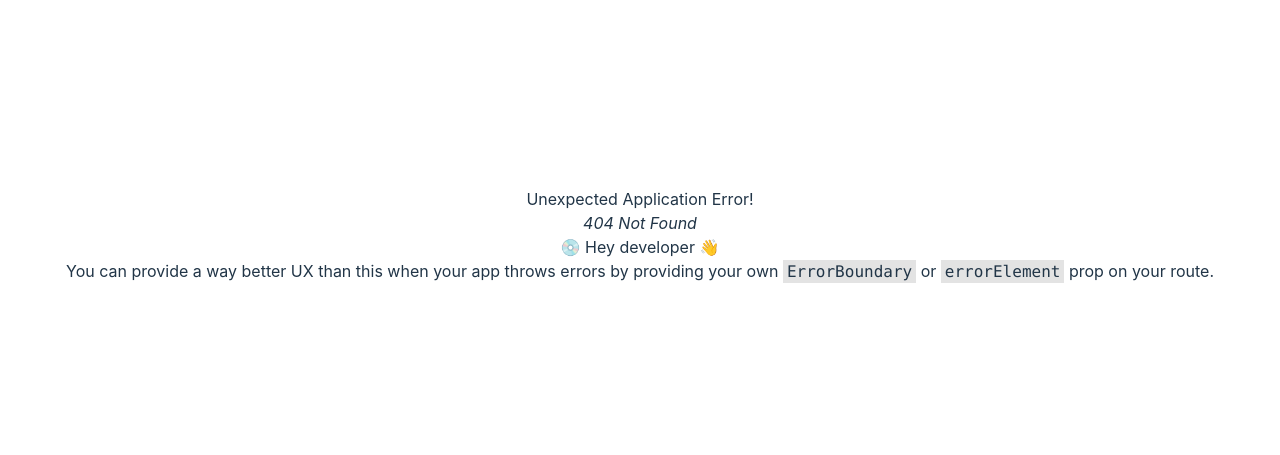
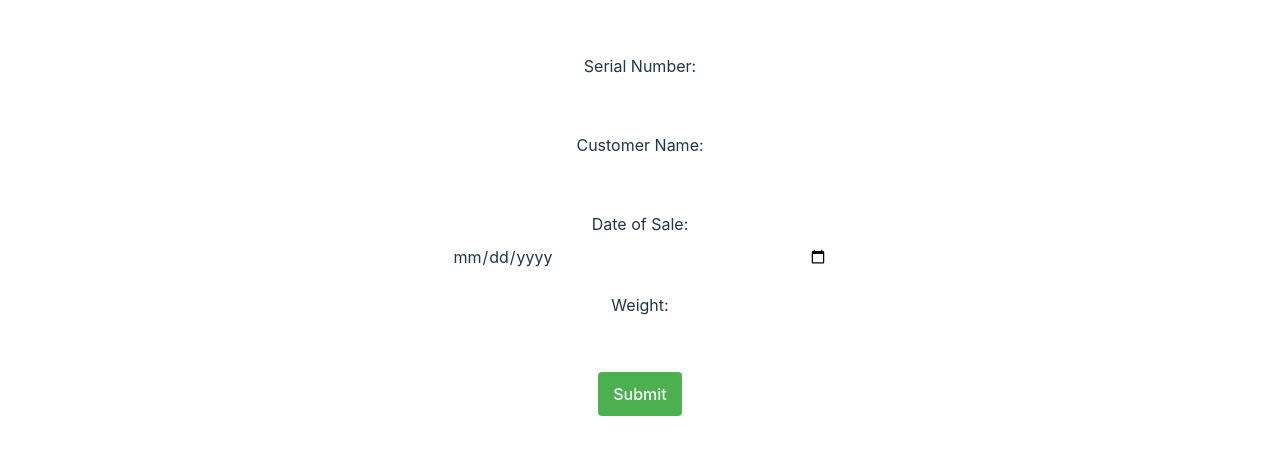
Before and after one commit to ThePrinceKushwaha/samriddhi, a React (Vite) app in the folder front-end/: page /SaleForm in a window 1280 px wide. Before the commit this address had no page. Shown: the part 165-620 px from the top of the page. Built offline with nearby package versions, Linux system fonts and the light colour scheme.

Commit message:
saleform added

```diff
--- a/front-end/src/components/SaleForm.jsx
+++ b/front-end/src/components/SaleForm.jsx
@@ -1,11 +1,91 @@
-import React from "react";
+import React, { useState } from 'react';
 
 const SaleForm = () => {
-    return(
-        <>
-            This is sales form for "role"
-        </>
-    )
-}
+  const [formData, setFormData] = useState({
+    serialNumber: '',
+    customerName: '',
+    dateOfSale: '',
+    weight: '',
+  });
 
-export default SaleForm
+  const handleInputChange = (e) => {
+    const { name, value } = e.target;
+    setFormData({
+      ...formData,
+      [name]: value,
+    });
+  };
+
+  const handleSubmit = (e) => {
+    e.preventDefault();
+    console.log('Sale form data submitted:', formData);
+    setFormData({
+      serialNumber: '',
+      customerName: '',
+      dateOfSale: '',
+      weight: '',
+    });
+  };
+
+  return (
+    <form onSubmit={handleSubmit} style={{ maxWidth: '400px', margin: 'auto' }}>
+      <div style={{ marginBottom: '15px' }}>
+        <label htmlFor="serialNumber">Serial Number:</label>
+        <input
+          type="text"
+          id="serialNumber"
+          name="serialNumber"
+          value={formData.serialNumber}
+          onChange={handleInputChange}
+          required
+          style={{ width: '100%', padding: '8px', boxSizing: 'border-box' }}
+        />
+      </div>
+
+      <div style={{ marginBottom: '15px' }}>
+        <label htmlFor="customerName">Customer Name:</label>
+        <input
+          type="text"
+          id="customerName"
+          name="customerName"
+          value={formData.customerName}
+          onChange={handleInputChange}
+          required
+          style={{ width: '100%', padding: '8px', boxSizing: 'border-box' }}
+        />
+      </div>
+
+      <div style={{ marginBottom: '15px' }}>
+        <label htmlFor="dateOfSale">Date of Sale:</label>
+        <input
+          type="date"
+          id="dateOfSale"
+          name="dateOfSale"
+          value={formData.dateOfSale}
+          onChange={handleInputChange}
+          required
+          style={{ width: '100%', padding: '8px', boxSizing: 'border-box' }}
+        />
+      </div>
+
+      <div style={{ marginBottom: '15px' }}>
+        <label htmlFor="weight">Weight:</label>
+        <input
+          type="number"
+          id="weight"
+          name="weight"
+          value={formData.weight}
+          onChange={handleInputChange}
+          required
+          style={{ width: '100%', padding: '8px', boxSizing: 'border-box' }}
+        />
+      </div>
+
+      <button type="submit" style={{ background: '#4CAF50', color: 'white', padding: '10px 15px', border: 'none', borderRadius: '4px', cursor: 'pointer' }}>
+        Submit
+      </button>
+    </form>
+  );
+};
+
+export default SaleForm;
--- a/front-end/src/main.jsx
+++ b/front-end/src/main.jsx
@@ -7,6 +7,7 @@ import './index.css'
 import Producer from './pages/Producer.jsx'
 import WholeSeller from './pages/Wholeseller.jsx'
 import Retailer from './pages/Retailer.jsx'
+import SaleForm from './components/SaleForm.jsx'
 
 const router = createBrowserRouter([
   {
@@ -24,6 +25,10 @@ const router = createBrowserRouter([
   {
     path: "/retailer",
     element: <Retailer />
+  },
+  {
+    path: "/SaleForm",
+    element: <SaleForm />
   }
 ])
 
```
Also changed, not shown: front-end/src/images/logo.png (renamed from front-end/src/images/Screenshot_from_2024-01-19_23-56-59-removebg-preview.png).
